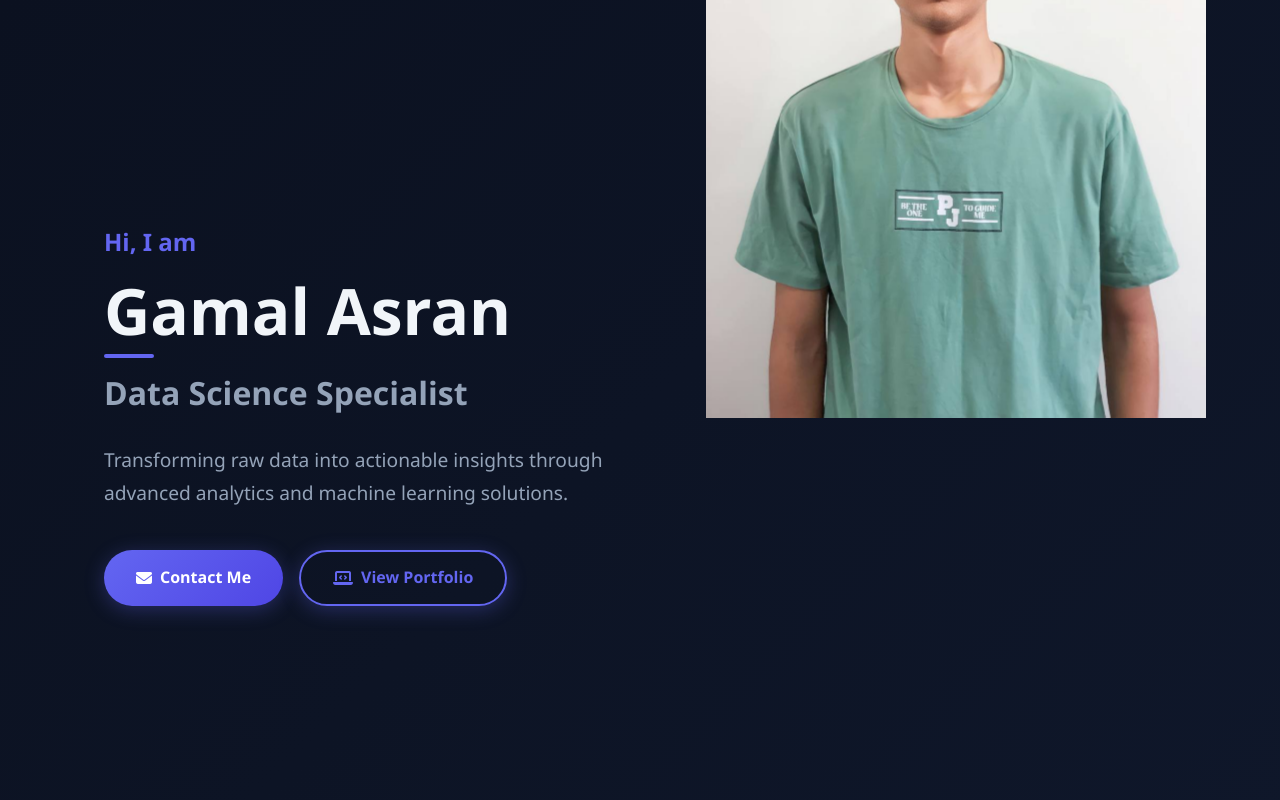
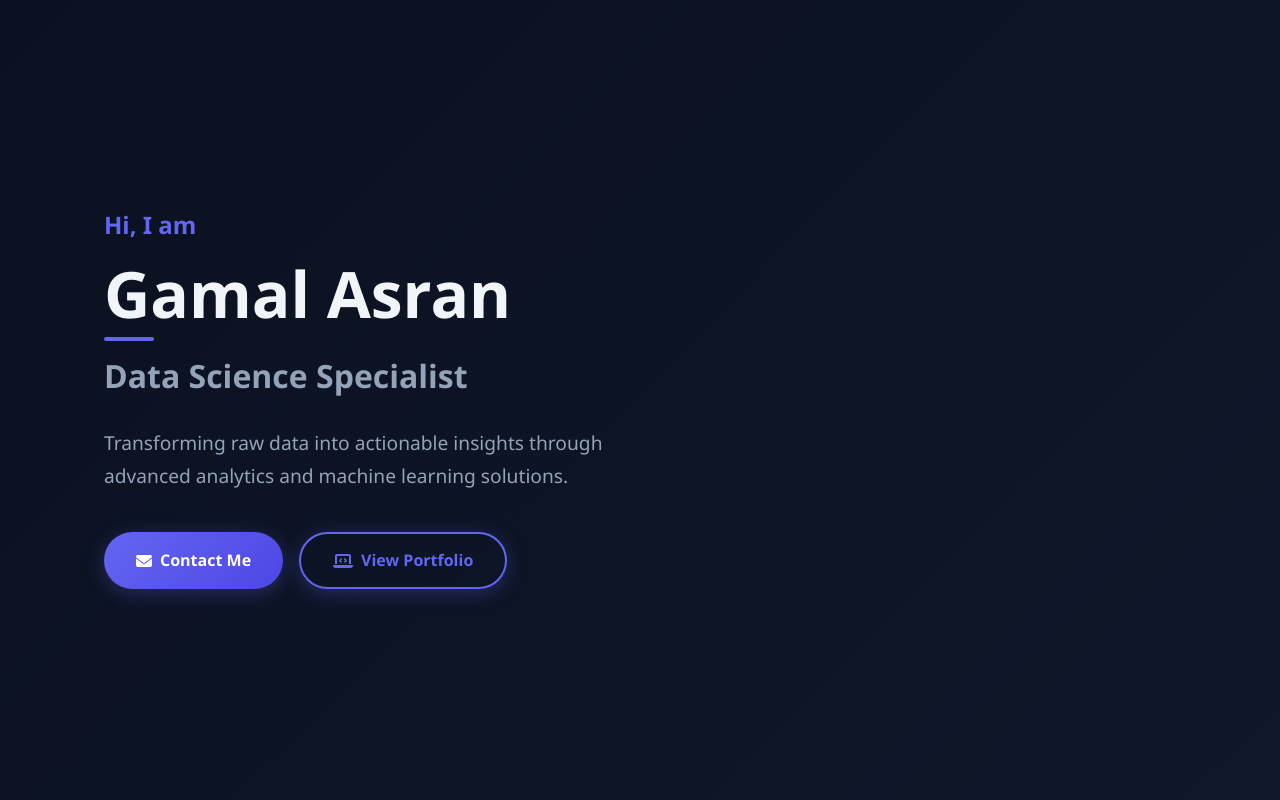
Before and after one commit to GamalAsraan/Portfolio, a plain HTML site: page portfolio.html in a window 1280 px wide. Shown: the top 800 px of the page. Drawn offline with Linux system fonts and the light colour scheme; a small style sheet from the web is missing.

Commit message:
update style rmm

```diff
--- a/portfolio.html
+++ b/portfolio.html
@@ -33,9 +33,6 @@
                         View Portfolio
                     </a>
                 </div>
-            </div>
-            <div class="hero-img">
-                <img src="img.jpg" alt="Portrait of Gamal Asran">
             </div>
         </div>
     </section>
```
Also changed, not shown: img.jpg (deleted).
